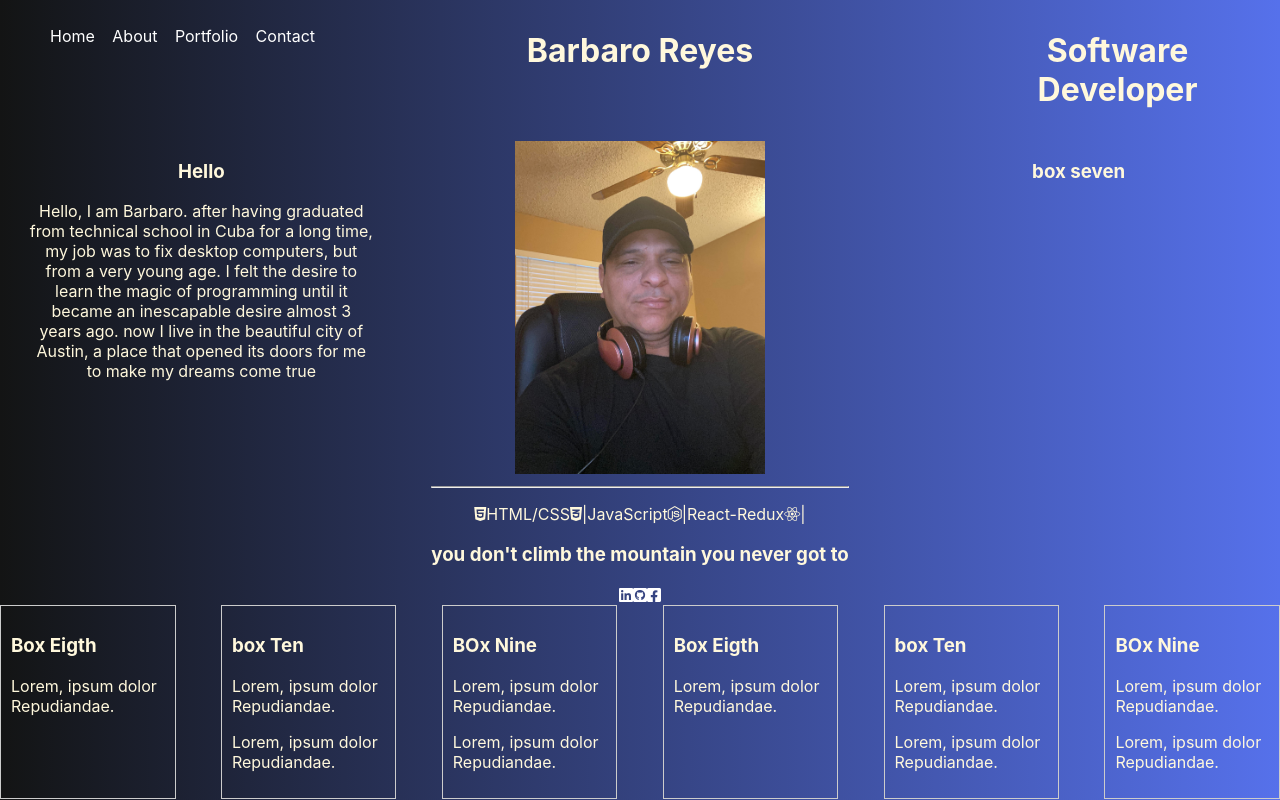
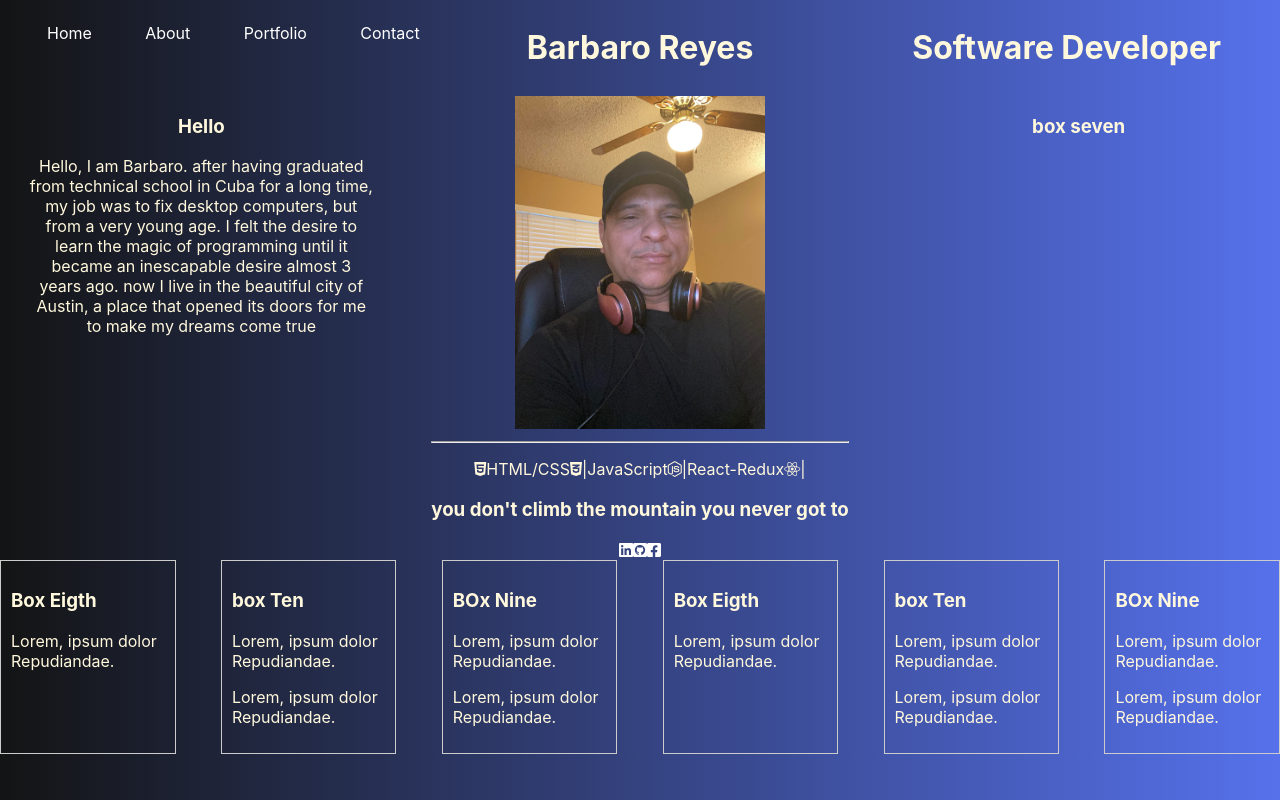
Before and after one commit to barbaroreyes/Flex-Portafolio, a React (Create React App) app: page / in a window 1280 px wide. Built offline with nearby package versions, Linux system fonts and the light colour scheme.

Commit message:
fixing 2nd component

```diff
--- a/src/component/compo1/compo1.css
+++ b/src/component/compo1/compo1.css
@@ -4,8 +4,7 @@
  }
 
 .container-1 div{
-
-    padding: 10px;
+    padding: 7px;
     text-align: center;
     }
     li{list-style: none;}
@@ -17,7 +16,7 @@
     }
 
     .box-1{
-    flex: 2;
+    flex: 1;
     order: 2;
     }
     .box-2{
--- a/src/component/compo2/footer/footer.js
+++ b/src/component/compo2/footer/footer.js
@@ -6,8 +6,6 @@ function Footer() {
   return (
     <div className='container-box-2'>
     <h3>box seven</h3>
-
-
     </div>
   )
 }
```
Also changed, not shown: 1 other file (tests, documents, lock files or other folders).
